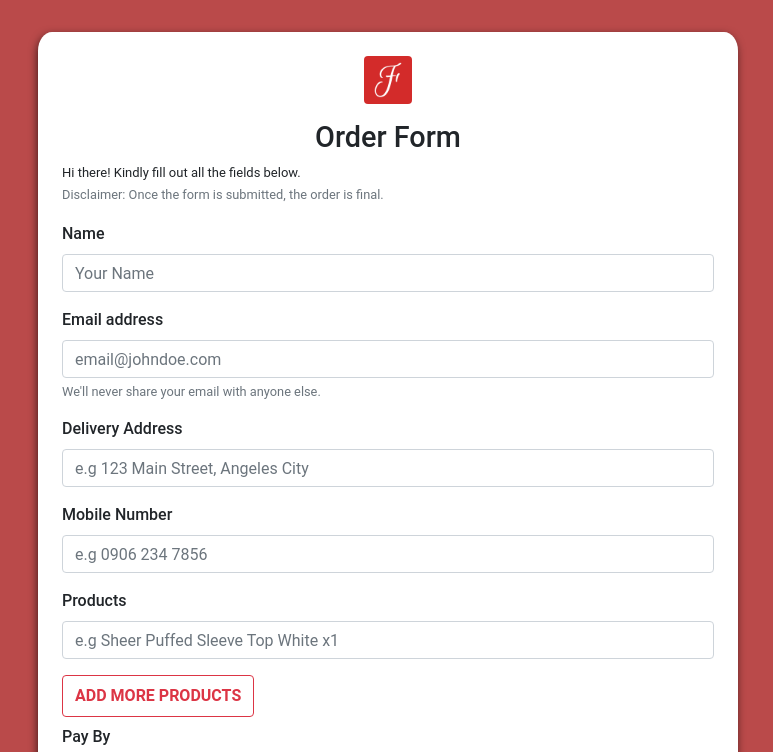
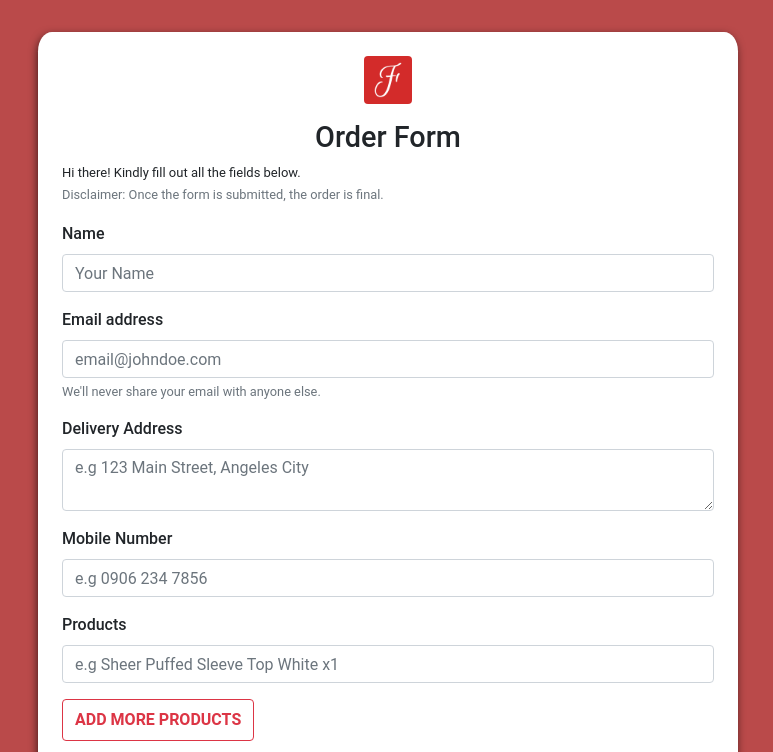
Before and after one commit to shaneenvitug/order-form, a React (Create React App) app: page / in a window 1280 px wide. Shown: the top 752 px of the page, without its empty margins (252-1025 px from the left). Built offline with nearby package versions, Linux system fonts and the light colour scheme; no server answers.

Commit message:
address input changed to textarea

```diff
--- a/src/App.js
+++ b/src/App.js
@@ -75,7 +75,7 @@ function App() {
 
               <Form.Group controlId="formBasicAddress">
                 <Form.Label>Delivery Address</Form.Label>
-                <Form.Control
+                <Form.Control as="textarea" rows="2"
                   name="address"
                   type="text"
                   placeholder="e.g 123 Main Street, Angeles City"
```
